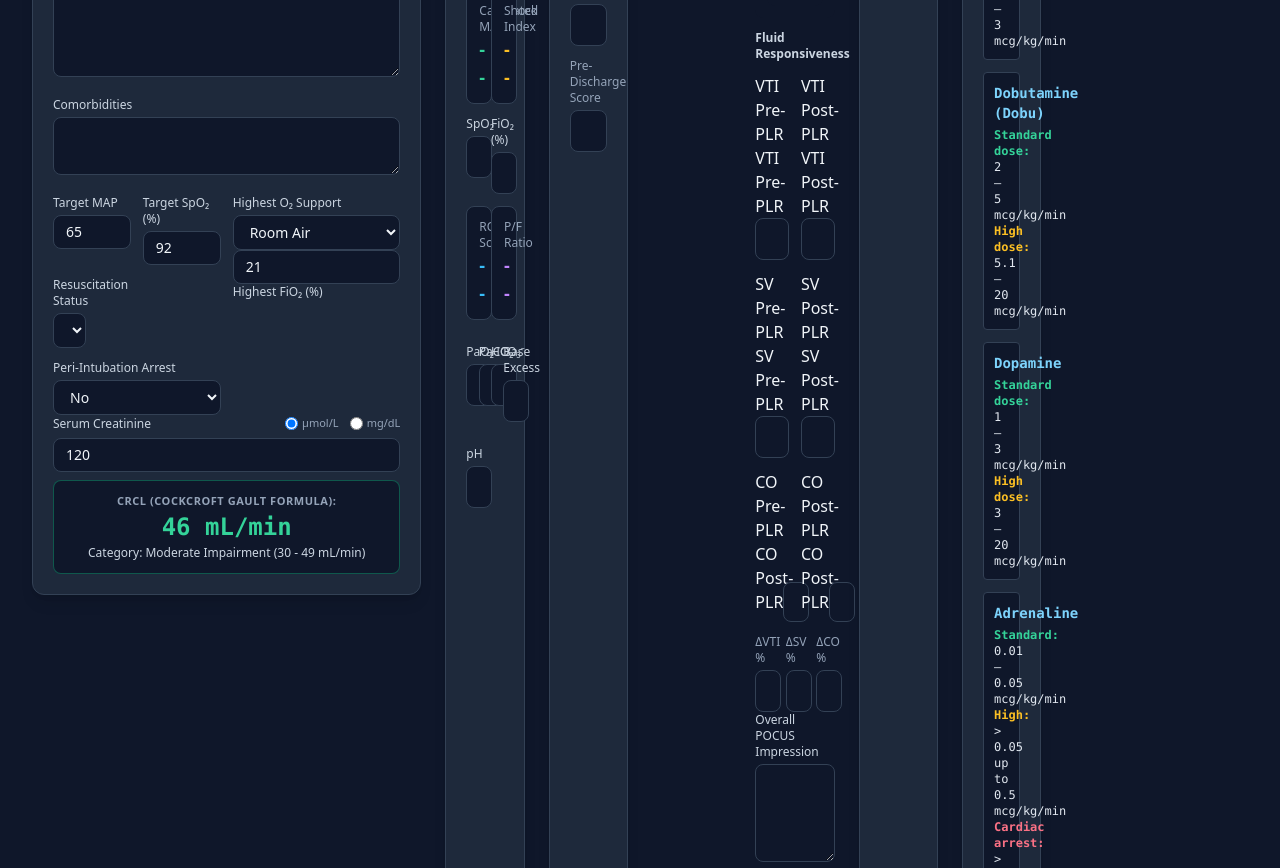
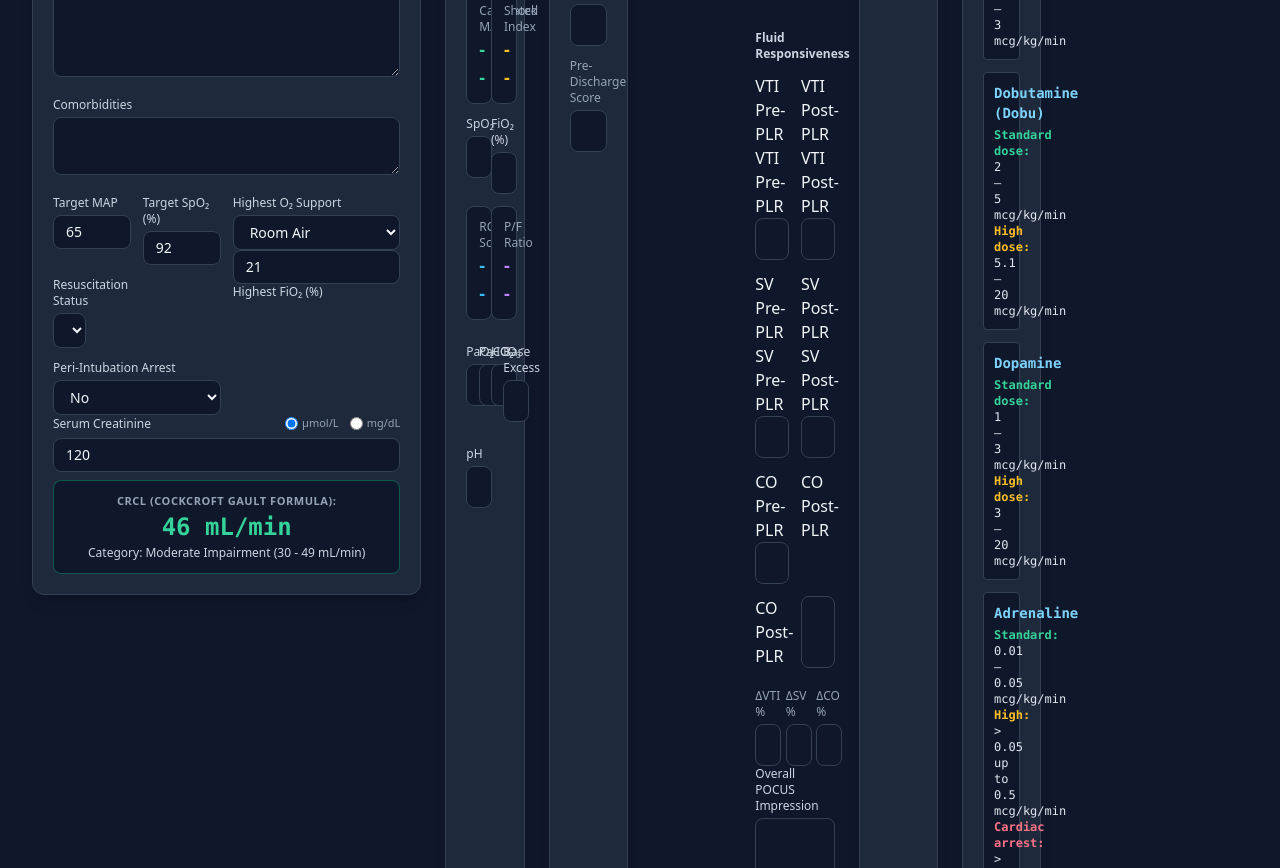
Before and after one commit to koayfami-ai/New-critical-2-resp, a plain HTML site: page index.html in a window 1280 px wide. Shown: the part 490-1358 px from the top of the page. Drawn offline with nearby package versions, Linux system fonts and the light colour scheme.

Commit message:
Update index.html

```diff
--- a/index.html
+++ b/index.html
@@ -770,24 +770,22 @@ SV Pre-PLR</label>
 
       <label>CO Pre-PLR</label>
 
-    CO Post-PLR</label>
-      <input"co-pre"
+      <input id="co-pre"
   class="w-full bg-slate-900 border border-slate-700 rounded-lg px-3 py-2 text-white">
 
     </div>
 
-    <div>
+
   <label>CO Post-PLR</label>
 
       CO Post-PLR</label>
-      <input"co-post"
+      <input id="co-post"
   class="w-full bg-slate-900 border border-slate-700 rounded-lg px-3 py-2 text-white">
 
     </div>
 
   </div>
 
-  </div>
 <div class="grid grid-cols-3 gap-3 mt-3">
 
   <div>
```
